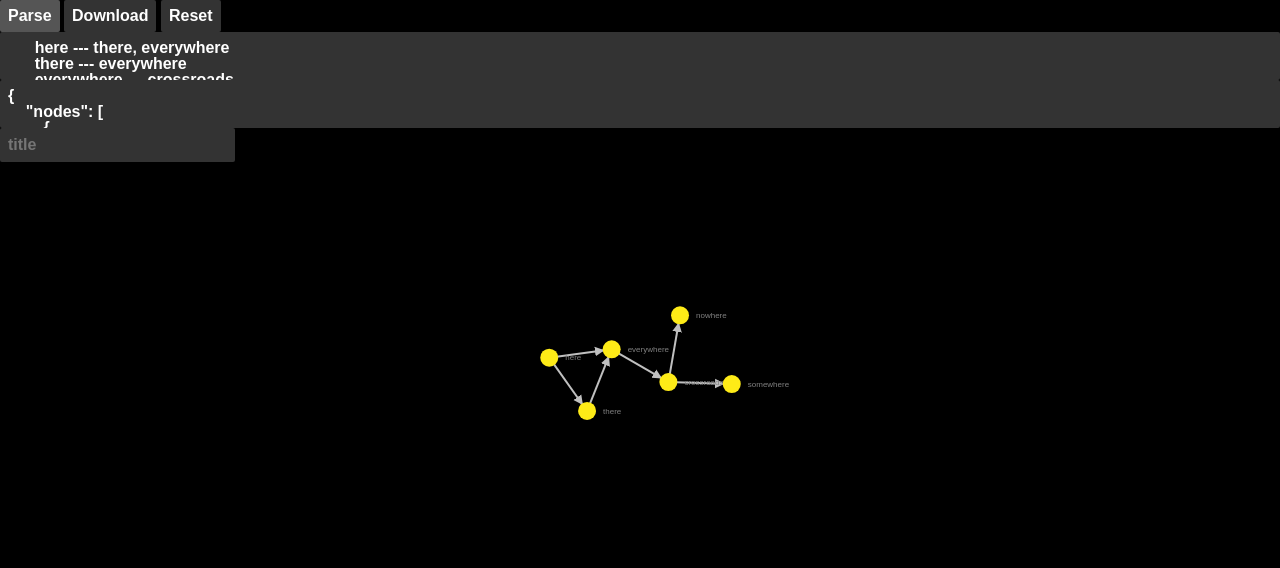
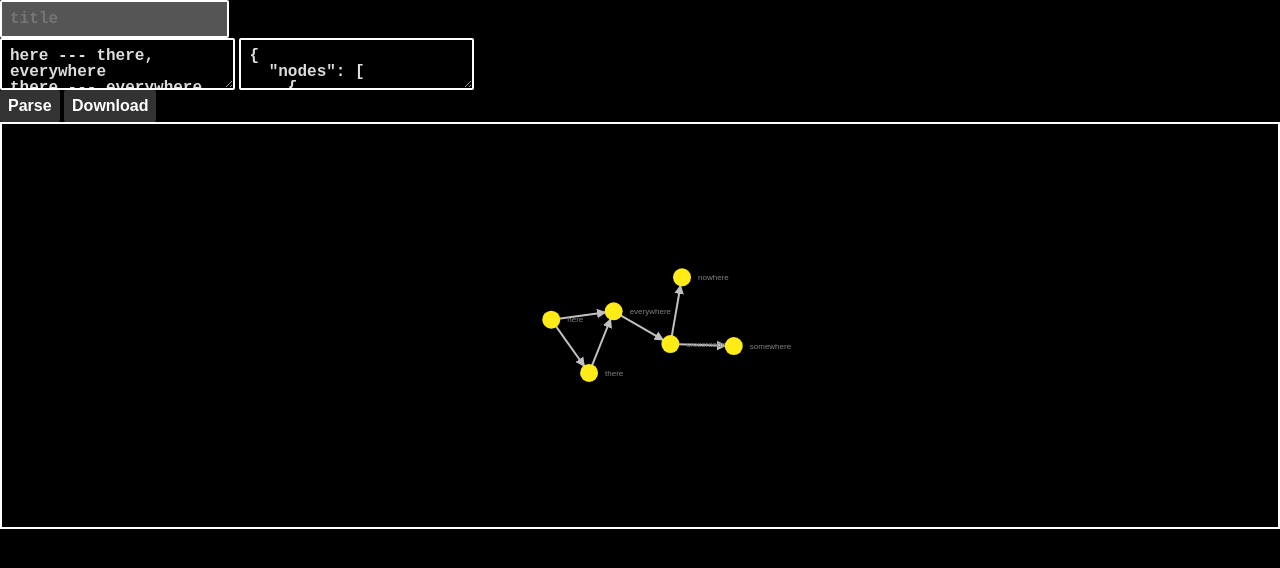
Before and after one commit to viablue/graphtales, a plain HTML site: page index.html in a window 1280 px wide. Both pictures are taken after a click on the button "Parse". Drawn offline with Linux system fonts and the light colour scheme.

Commit message:
polishin parsers

```diff
--- a/index.html
+++ b/index.html
@@ -1,30 +1,80 @@
 <!DOCTYPE html>
 <html>
+
 <head>
+
 <meta charset="UTF-8">
+
 <title>GRAPH TALES</title>
+
 <meta name="viewport" content="width = device-width, initial-scale = 1">
+
 <link rel="stylesheet" href="style/reset.css">
 <link rel="stylesheet" href="style/body.css">
 <link rel="stylesheet" href="style/graphs.css">
 <link rel="manifest" href="manifest.json">
+
 </head>
+
 <body>
-    <button id="tale_parse">Parse</button>
-    <button id="tale_download">Download</button>
-    <button id="tale_reset">Reset</button>
+
+
+<p>
+
+<input placeholder="title" id="tale_title">
+
+</p>
+
+
+<p>
+
 <textarea id="tale_input">
 here --- there, everywhere
 there --- everywhere
 everywhere --- crossroads
 crossroads --- somewhere, nowhere
 </textarea>
-    <textarea id="tale_output"></textarea>
-    <input placeholder="title" id="tale_title">
+
+<textarea id="tale_output">
+<!-- empty until parsed -->
+</textarea>
+
+</p>
+
+
+<p>
+
+<button id="tale_parse">Parse</button>
+
+<button id="tale_download">Download</button>
+
+</p>
+
+<!--
+<p>
+
+<button id="tale_play">Play</button>
+
+<button id="tale_back">Back</button>
+
+</p>
+
+
+<p>
+
+<button id="tale_reset">Reset</button>
+
+</p>
+-->
+
 <div id="graph"></div>
-    <script src="script/d3-min.js"></script>
-    <script src="script/d3-force.js"></script>
+<div id="stack"></div>
+
+<script src="script/d3.min.js"></script>
+<script src="script/d3.force.js"></script>
 <script src="script/directed-markdown.js"></script>
 <script src="script/core.js"></script>
+
 </body>
+
 </html>
--- a/script/core.js
+++ b/script/core.js
@@ -15,33 +15,31 @@ const taleOutput = document.getElementById('tale_output')
 const taleDownload = document.getElementById('tale_download')
 const taleTitle = document.getElementById('tale_title')
 
-taleParse.addEventListener('click', doParse, false)
-taleDownload.addEventListener('click', doSave, false)
+taleParse.addEventListener( 'click', doParse, false )
+taleDownload.addEventListener( 'click', doSave, false )
 
 
 function doParse () {
-  let parse = dmParse(taleInput.value),
-    output = JSON.stringify(parse, null, 4);
+  let parse = dmParse( taleInput.value );
+  let output = JSON.stringify( parse, null, 2 );
+
 
   taleOutput.value = output;
-  drawGraph(parse);
+  drawGraph( parse );
 
   // console.log(parse)
 }
 
-
-
-function saveText (filename, data) {
-	let blob = new Blob([data], {type: 'text/plain'});
-	let elem = window.document.createElement('a');
-	elem.href = window.URL.createObjectURL(blob);
+function saveText( filename, data ) {
+	let blob = new Blob( [data], {type: 'text/plain'} );
+	let elem = window.document.createElement( 'a' );
+	elem.href = window.URL.createObjectURL( blob );
 	elem.download = filename;
-	document.body.appendChild(elem);
+	document.body.appendChild( elem );
 	elem.click();
-	document.body.removeChild(elem);
-	window.URL.revokeObjectURL(blob);
+	document.body.removeChild( elem );
+	window.URL.revokeObjectURL( blob );
 }
-
 
 function doSave() {
   let now = new Date().getTime();
@@ -49,5 +47,5 @@ function doSave() {
 	let title = taleTitle.value || fallback;
 	let text = taleOutput.value;
 
-	saveText(title+".txt", text)
+	saveText( title+".txt", text )
 }
--- a/script/directed-markdown.js
+++ b/script/directed-markdown.js
@@ -98,14 +98,14 @@ dmParse = function( source ) {
     spaces = /\s/g;
 
     for (var i = 0; i < lines.length; i ++) {
-      var current = lines[i].replace(spaces,""),
-        divider = current.indexOf("---");
+      let current = lines[i].replace( spaces, "" )
+      let divider = current.indexOf("---");
 
       if (divider === -1 || divider > 0 && current.length < 5 ) continue;
       // @todo this isn't exactly accurate
 
-      var node = current.slice(0, divider),
-        connections = current.slice(divider+3, current.length);
+      let node = current.slice( 0, divider )
+      let connections = current.slice( divider + 3, current.length );
 
       if (connections.length < 1 || node.length < 1 ) continue;
 
--- a/style/body.css
+++ b/style/body.css
@@ -12,12 +12,22 @@ p {
 
 pre {
   font-family: monospace;
-  font-size: 8px;
+  font-size: 8pt;
   line-height: 6px;
 }
 
+input,
 textarea {
-  width: 100%;
+  background: #000;
+  color: #ddd;
+  border: 2pt solid white;
+
+  font-family: "Inconsolata", monospace;
+  font-size: 16px;
+}
+
+#graph {
+  border: 2pt solid white;
 }
 
 /*
--- a/style/reset.css
+++ b/style/reset.css
@@ -78,7 +78,6 @@ select[multiple] {
 }
 textarea {
   overflow: auto;
-  resize: none;
   vertical-align: top;
 }
 input[type=checkbox],
```
Also changed, not shown: script/d3.force.js (renamed from script/d3-force.js), script/d3.min.js (renamed from script/d3-min.js). Lines whose indentation alone changed are shown as unchanged.
